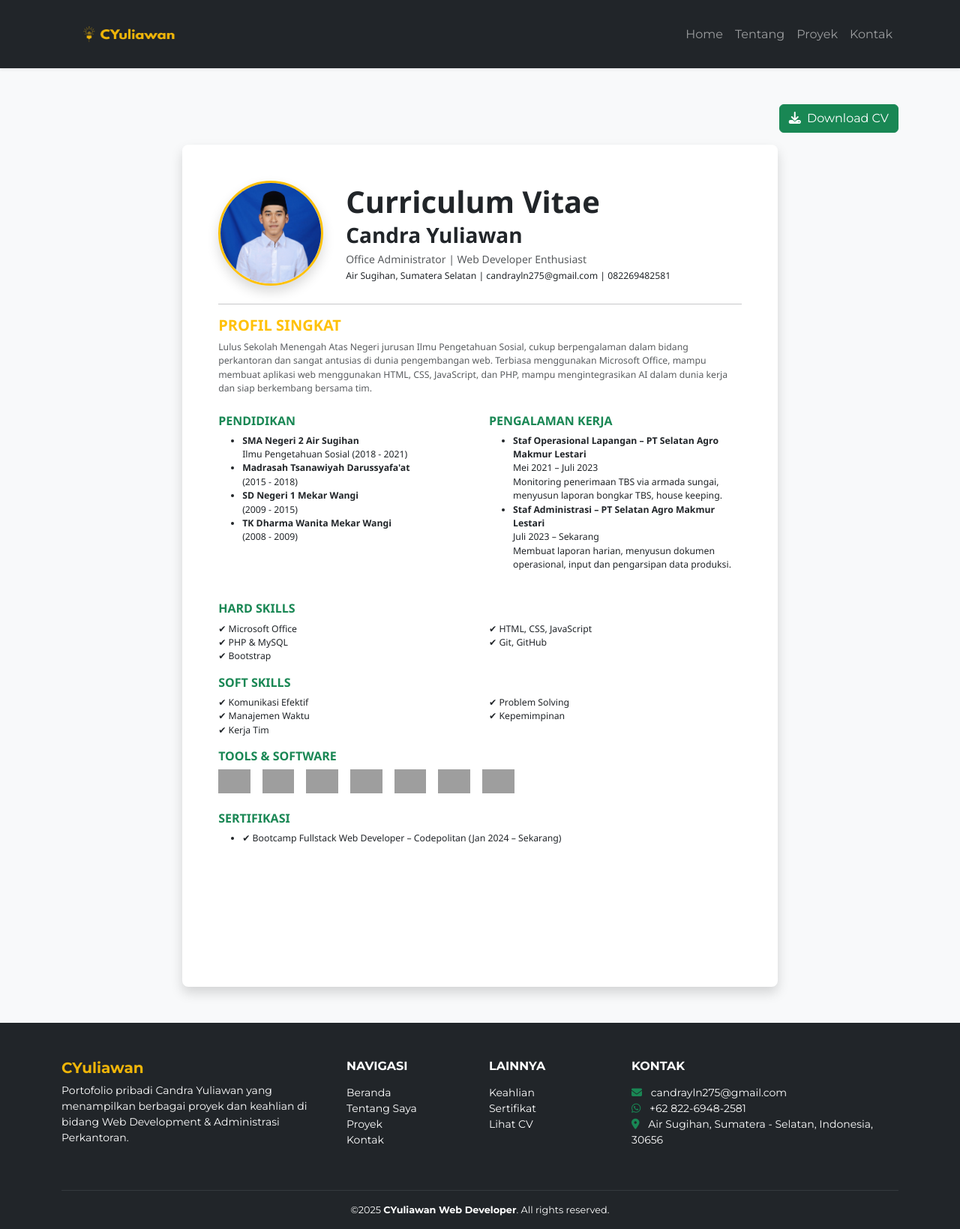
After one commit to CandraYuliawan1207/Portofolioku, a PHP site: page /portofolioku/cv.php in a window 1280 px wide. The commit adds this page. Shown: the whole page at 75% size. Run offline with PHP 8.4, Linux system fonts and the light colour scheme; some libraries are stand-ins or nearby versions; grey boxes are pictures that could not be loaded.

Commit message:
membuat file untuk halaman baru yaitu cv.php, dan menambah foto baru di assets

```diff
--- a/assets/css/style.css
+++ b/assets/css/style.css
@@ -36,3 +36,33 @@ a.nav-link:hover {
     transform: translateY(-5px);
     box-shadow: 0 0.5rem 1rem rgba(0, 0, 0, 0.15);
 }
+
+
+/* style cv.php */
+
+.cv-a4 {
+    width: 210mm;
+    min-height: 297mm;
+    background: white;
+    padding: 30px;
+    border-radius: 8px;
+    font-size: 14px;
+    font-family: 'Segoe UI', sans-serif;
+}
+
+@media print {
+    body * {
+        visibility: hidden;
+    }
+    #cv-content,
+    #cv-content * {
+        visibility: visible;
+    }
+    #cv-content {
+        position: absolute;
+        left: 0;
+        top: 0;
+        width: 100%;
+        box-shadow: none;
+    }
+}
--- /dev/null
+++ b/cv.php
@@ -0,0 +1,153 @@
+<?php include 'includes/header.php'; ?>
+<main class="py-5 bg-light">
+    <div class="container text-end mb-3">
+        <button class="btn btn-success" onclick="printCV()">
+            <i class="fa-solid fa-download me-1"></i> Download CV
+        </button>
+    </div>
+
+    <div id="cv-content" class="cv-a4 bg-white p-5 shadow mx-auto">
+
+        <!-- Header Foto & Nama -->
+        <div class="d-flex align-items-center mb-4" style="gap: 30px;">
+            <img src="assets/img/passfoto.jpeg" alt="Candra Yuliawan" width="140" height="140" class="rounded-circle border border-3 border-warning shadow object-fit-cover">
+            <div>
+                <h1 class="fw-bold mb-1">Curriculum Vitae</h1>
+                <h3 class="fw-bold mb-1">Candra Yuliawan</h3>
+                <p class="text-muted mb-0">Office Administrator | Web Developer Enthusiast</p>
+                <small>Air Sugihan, Sumatera Selatan | candrayln275@gmail.com | 082269482581</small>
+            </div>
+        </div>
+
+        <hr>
+
+        <!-- Profil Singkat -->
+        <h5 class="fw-bold mb-2 text-uppercase text-warning">Profil Singkat</h5>
+        <p class="small text-muted">
+            Lulus Sekolah Menengah Atas Negeri jurusan Ilmu Pengetahuan Sosial, cukup berpengalaman dalam bidang perkantoran dan sangat antusias di dunia pengembangan web. Terbiasa menggunakan Microsoft Office, mampu membuat aplikasi web menggunakan HTML, CSS, JavaScript, dan PHP, mampu mengintegrasikan AI dalam dunia kerja dan siap berkembang bersama tim.
+        </p>
+
+        <!-- Pendidikan & Pengalaman -->
+        <div class="row mt-4">
+            <div class="col-md-6">
+                <h6 class="fw-bold text-uppercase text-success">Pendidikan</h6>
+                <ul class="small">
+                    <li>
+                        <strong>SMA Negeri 2 Air Sugihan</strong><br>
+                        Ilmu Pengetahuan Sosial (2018 - 2021)
+                    </li>
+                    <li>
+                        <strong>Madrasah Tsanawiyah Darussyafa'at</strong><br>
+                        (2015 - 2018)
+                    </li>
+                    <li>
+                        <strong>SD Negeri 1 Mekar Wangi</strong><br>
+                        (2009 - 2015)
+                    </li>
+                    <li>
+                        <strong>TK Dharma Wanita Mekar Wangi</strong><br>
+                        (2008 - 2009)
+                    </li>
+                </ul>
+            </div>
+            <div class="col-md-6">
+                <h6 class="fw-bold text-uppercase text-success">Pengalaman Kerja</h6>
+                <ul class="small">
+                    <li>
+                        <strong>Staf Operasional Lapangan – PT Selatan Agro Makmur Lestari</strong><br>
+                        Mei 2021 – Juli 2023<br>
+                        Monitoring penerimaan TBS via armada sungai, menyusun laporan bongkar TBS, house keeping.
+                    </li>
+                    <li>
+                        <strong>Staf Administrasi – PT Selatan Agro Makmur Lestari</strong><br>
+                        Juli 2023 – Sekarang<br>
+                        Membuat laporan harian, menyusun dokumen operasional, input dan pengarsipan data produksi.
+                    </li>
+                </ul>
+            </div>
+        </div>
+
+        <!-- Hard Skills -->
+        <h6 class="fw-bold mt-4 text-uppercase text-success">Hard Skills</h6>
+        <ul class="row small list-unstyled">
+            <li class="col-6">✔ Microsoft Office</li>
+            <li class="col-6">✔ HTML, CSS, JavaScript</li>
+            <li class="col-6">✔ PHP & MySQL</li>
+            <li class="col-6">✔ Git, GitHub</li>
+            <li class="col-6">✔ Bootstrap</li>
+        </ul>
+
+        <!-- Soft Skills -->
+        <h6 class="fw-bold mt-3 text-uppercase text-success">Soft Skills</h6>
+        <ul class="row small list-unstyled">
+            <li class="col-6">✔ Komunikasi Efektif</li>
+            <li class="col-6">✔ Problem Solving</li>
+            <li class="col-6">✔ Manajemen Waktu</li>
+            <li class="col-6">✔ Kepemimpinan</li>
+            <li class="col-6">✔ Kerja Tim</li>
+        </ul>
+
+        <!-- Tools -->
+        <h6 class="fw-bold mt-3 text-uppercase text-success">Tools & Software</h6>
+        <div class="d-flex flex-wrap gap-3 mt-2">
+            <img src="https://img.icons8.com/color/48/microsoft-word-2019--v1.png" height="32" title="MS Word" />
+            <img src="https://img.icons8.com/color/48/microsoft-excel-2019--v1.png" height="32" title="MS Excel" />
+            <img src="https://cdn.jsdelivr.net/gh/devicons/devicon/icons/vscode/vscode-original.svg" height="32" title="VS Code" />
+            <img src="https://www.apachefriends.org/images/xampp-logo-ac950edf.svg" height="32" title="XAMPP" />
+            <img src="https://laragon.org/logo.svg" height="32" title="Laragon" />
+            <img src="https://upload.wikimedia.org/wikipedia/commons/0/04/ChatGPT_logo.svg" height="32" title="ChatGPT" />
+            <img src="https://static.canva.com/web/images/8439b51bb7a19f6e65ce1064bc37c197.svg" height="32" title="Canva" />
+        </div>
+
+        <!-- Sertifikasi -->
+        <h6 class="fw-bold mt-4 text-uppercase text-success">Sertifikasi</h6>
+        <ul class="small">
+            <li>✔ Bootcamp Fullstack Web Developer – Codepolitan (Jan 2024 – Sekarang)</li>
+        </ul>
+    </div>
+
+</main>
+
+<script>
+    function printCV() {
+        window.print();
+    }
+</script>
+
+<style>
+    @media print {
+        body * {
+            visibility: hidden;
+        }
+
+        #cv-content,
+        #cv-content * {
+            visibility: visible;
+        }
+
+        #cv-content {
+            position: absolute;
+            left: 0;
+            top: 0;
+            width: 100%;
+            box-shadow: none !important;
+        }
+    }
+
+    .cv-a4 {
+        width: 210mm;
+        min-height: 297mm;
+        background: white;
+        padding: 30px;
+        border-radius: 8px;
+    }
+
+    @media screen and (max-width: 768px) {
+        .cv-a4 {
+            width: 100%;
+            padding: 20px;
+        }
+    }
+</style>
+
+<?php include 'includes/footer.php'; ?>
--- a/includes/footer.php
+++ b/includes/footer.php
@@ -24,6 +24,7 @@
         <ul class="list-unstyled" style="font-size: 0.875rem;">
           <li><a href="skill.php" class="text-white text-decoration-none">Keahlian</a></li>
           <li><a href="sertifikasi.php" class="text-white text-decoration-none">Sertifikat</a></li>
+          <li><a href="cv.php" class="text-white text-decoration-none">Lihat CV</a></li>
         </ul>
       </div>
 
```
Also changed, not shown: assets/img/passfoto.jpeg (added).
